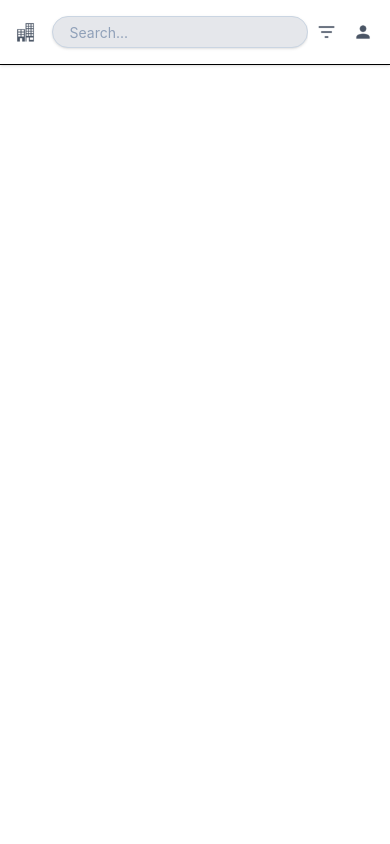
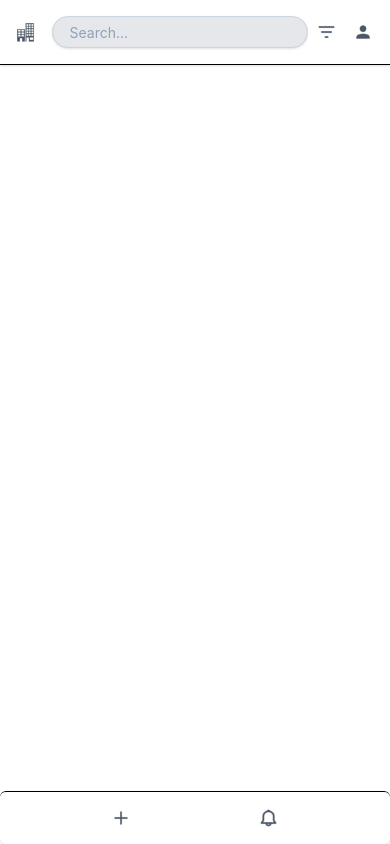
Before and after one commit to epkv/epkv_test-website, a React (Vite) app: page / in a window 390 px wide. Built offline with nearby package versions, Linux system fonts and the light colour scheme.

Commit message:
added a footer for mobile with add and notification buttons

```diff
--- a/src/App.jsx
+++ b/src/App.jsx
@@ -1,6 +1,7 @@
 import { useEffect, useState } from 'react';
 import HeaderMobile from './components/HeaderMobile';
 import HeaderDesktop from './components/HeaderDesktop';
+import FooterMobile from './components/FooterMobile';
 
 const App = () => {
 
@@ -21,6 +22,7 @@
     return (
       <>
         <HeaderMobile />
+        <FooterMobile />
       </>
     )
   return (
--- /dev/null
+++ b/src/components/FooterMobile.jsx
@@ -0,0 +1,33 @@
+import '../style.css'
+import addLogo from "../assets/addMobile.svg"
+import notificationLogo from "../assets/notificationMobile.svg"
+
+const FooterMobile = () => {
+
+    return (
+        <div className="flex flex-row flex-wrap w-full p-4 border-t border-solid border-black rounded-md shadow-sm absolute inset-x-0 bottom-0 justify-evenly">
+            <button className="bg-white text-gray-800 pl-8 pr-8">
+                <img
+                    className='hover:bg-gray-200 rounded-md'
+                    src={addLogo}
+                    alt='home'
+                    onClick={() => {
+                        console.log("Add clicked")
+                    }}
+                />
+            </button>
+            <button className="bg-white text-gray-800 pl-8 pr-8">
+                <img
+                    className='hover:bg-gray-200 rounded-md'
+                    src={notificationLogo}
+                    alt='home'
+                    onClick={() => {
+                        console.log("Notification clicked")
+                    }}
+                />
+            </button>
+        </div>
+    )
+}
+
+export default FooterMobile;
--- a/src/components/HeaderDesktop.jsx
+++ b/src/components/HeaderDesktop.jsx
@@ -8,7 +8,7 @@
 const HeaderDesktop = () => {
 
     return (
-        <div className="flex flex-row flex-wrap w-full p-4 border-b border-solid border-black shadow-sm">
+        <div className="flex flex-row flex-wrap w-full p-4 border-b border-solid border-black shadow-sm absolute inset-x-0 top-0">
             <button className="bg-white text-gray-800 pr-4">
                 <img
                     className='hover:bg-gray-200 rounded-md'
--- a/src/components/HeaderMobile.jsx
+++ b/src/components/HeaderMobile.jsx
@@ -6,7 +6,7 @@
 const HeaderMobile = () => {
 
     return (
-        <div className="flex flex-row flex-wrap w-full p-4 border-b border-solid border-black shadow-sm">
+        <div className="flex flex-row flex-wrap w-full p-4 border-b border-solid border-black shadow-sm absolute inset-x-0 top-0">
             <button className="bg-white text-gray-800 pr-4">
                 <img
                     src={homeLogo}
```
Also changed, not shown: src/assets/notificationMobile.svg (added).
